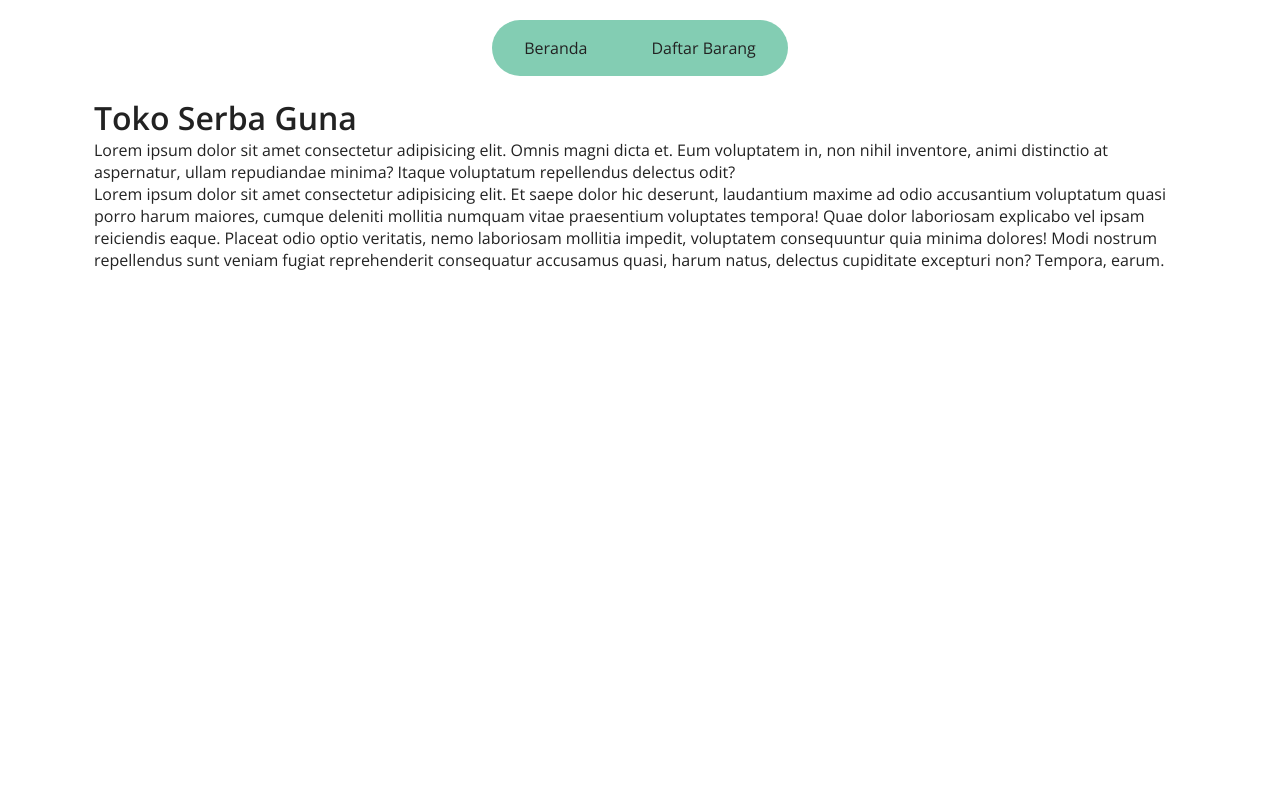
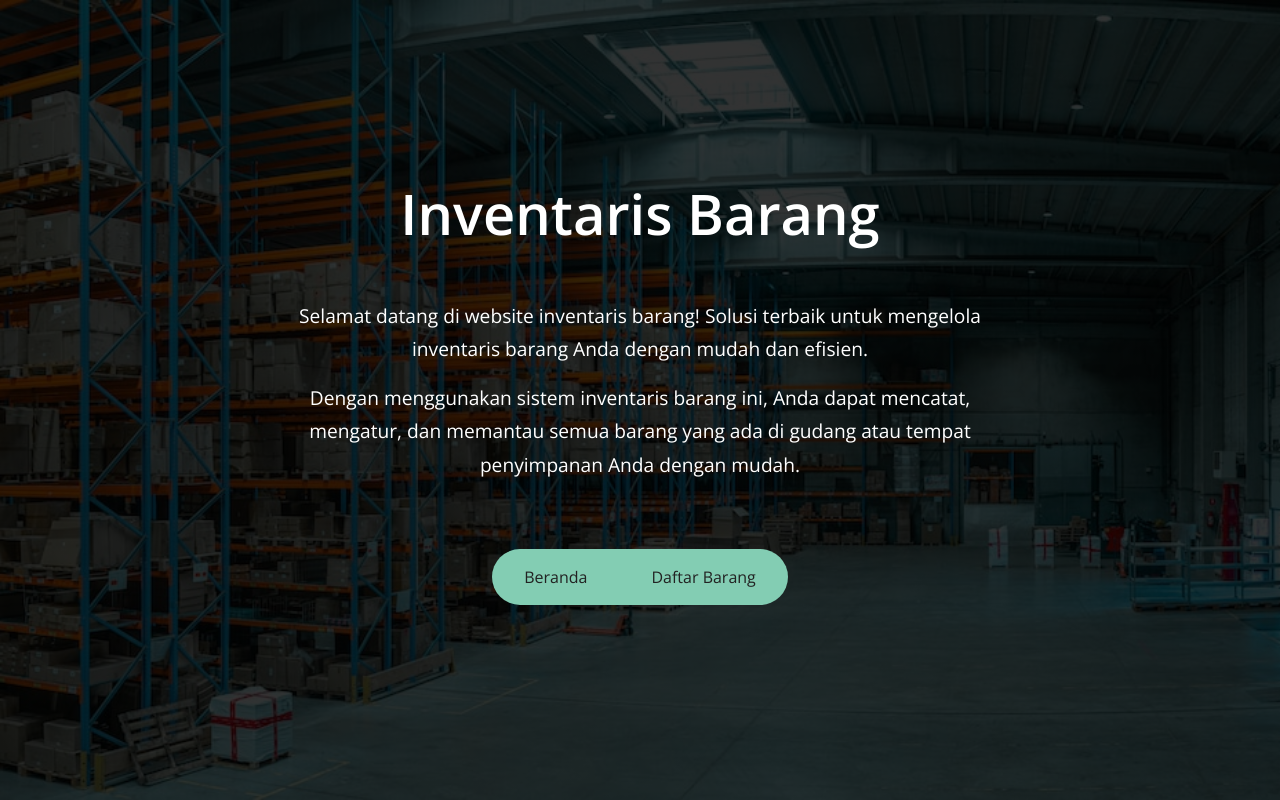
Before and after one commit to fauzan-radji/inventaris-barang, a PHP site: page / in a window 1280 px wide. Run offline with PHP 8.4, Linux system fonts and the light colour scheme.

Commit message:
fix home page

```diff
--- a/_env.php
+++ b/_env.php
@@ -5,5 +5,9 @@ const ENV = [
   "db_pass" => "",
   "db_name" => "uas_pweb",
 
-  "records_per_page" => 9
+  "records_per_page" => 3,
+  "descriptions" => [
+    "Selamat datang di website inventaris barang! Solusi terbaik untuk mengelola inventaris barang Anda dengan mudah dan efisien.",
+    "Dengan menggunakan sistem inventaris barang ini, Anda dapat mencatat, mengatur, dan memantau semua barang yang ada di gudang atau tempat penyimpanan Anda dengan mudah."
+  ]
 ];
--- a/css/colors.css
+++ b/css/colors.css
@@ -6,6 +6,7 @@
   --orange: #fbcf71;
   --white: #ffffff;
   --black: #222222;
+  --black-alpha: #000c;
 
   --light-gray: #bbbbbb;
   --gray: #888888;
--- a/css/components.css
+++ b/css/components.css
@@ -1,5 +1,6 @@
 .container {
-  margin: auto;
+  margin-left: auto;
+  margin-right: auto;
 }
 
 .row {
@@ -65,6 +66,11 @@
   padding-bottom: 10px !important;
 }
 
+.pt-3 {
+  padding-top: 15px !important;
+  padding-bottom: 15px !important;
+}
+
 .my-2 {
   margin-top: 10px !important;
   margin-bottom: 10px !important;
@@ -80,6 +86,11 @@
   margin-bottom: 20px !important;
 }
 
+.my-5 {
+  margin-top: 25px !important;
+  margin-bottom: 25px !important;
+}
+
 .ms-auto {
   margin-left: auto !important;
 }
@@ -90,6 +101,26 @@
 
 .mb-4 {
   margin-bottom: 20px !important;
+}
+
+.lh-1 {
+  line-height: 1em !important;
+}
+
+.lh-2 {
+  line-height: 1.25em !important;
+}
+
+.lh-3 {
+  line-height: 1.5em !important;
+}
+
+.lh-4 {
+  line-height: 1.75em !important;
+}
+
+.lh-5 {
+  line-height: 2em !important;
 }
 
 .h-100 {
@@ -165,6 +196,10 @@
   color: black;
 }
 
+.text-center {
+  text-align: center !important;
+}
+
 .text-muted {
   color: var(--dark-gray);
 }
--- a/css/index.css
+++ b/css/index.css
@@ -1,12 +1,10 @@
-header {
-  width: 100%;
-  height: 80vh;
-  background-image: url("../img/bg.png");
+body {
+  height: 100vh;
+  background-image: linear-gradient(var(--black-alpha), var(--black-alpha)),
+    url("../img/bg.jpeg");
   background-size: cover;
   background-repeat: no-repeat;
   background-position: center;
+
+  color: var(--white);
 }
-
-header h1 {
-  text-align: center;
-}
--- a/edit.php
+++ b/edit.php
@@ -72,7 +72,7 @@ $success = getSuccess();
       </div>
 
       <div class="d-flex justify-content-end gapx-2">
-        <label class="btn btn-secondary" for="modal-radio-tambah">Batal</label>
+        <button class="btn btn-secondary" type="reset">Reset</button>
         <button class="btn btn-primary" type="submit" name="submit">Simpan</button>
       </div>
     </form>
--- a/index.php
+++ b/index.php
@@ -1,3 +1,4 @@
+<?php include 'utils.php' ?>
 <!DOCTYPE html>
 <html lang="id">
 
@@ -8,22 +9,27 @@
   <title>Beranda</title>
 
   <?php include 'partials/css.php' ?>
-  <!-- <link rel="stylesheet" href="css/index.css"> -->
+  <link rel="stylesheet" href="css/index.css">
 </head>
 
-<body>
+<body class="d-flex flex-column justify-content-center text-center">
+  <div class="container">
+    <div class="row justify-content-center">
+      <div class="col-md-8">
+        <h1 style="font-size: 3.5rem;">Inventaris Barang</h1>
+      </div>
+    </div>
+
+    <div class="row justify-content-center my-5 pt-3 lh-4" style="font-size: 1.2rem;">
+      <?php foreach (env('descriptions') as $paragraph) : ?>
+        <div class="col-md-8">
+          <p><?= $paragraph ?></p>
+        </div>
+      <?php endforeach ?>
+    </div>
+  </div>
+
   <?php include 'partials/navigasi.php' ?>
-
-  <div class="container">
-    <header>
-      <h1>Toko Serba Guna</h1>
-    </header>
-
-    <main>
-      <p>Lorem ipsum dolor sit amet consectetur adipisicing elit. Omnis magni dicta et. Eum voluptatem in, non nihil inventore, animi distinctio at aspernatur, ullam repudiandae minima? Itaque voluptatum repellendus delectus odit?</p>
-      <p>Lorem ipsum dolor sit amet consectetur adipisicing elit. Et saepe dolor hic deserunt, laudantium maxime ad odio accusantium voluptatum quasi porro harum maiores, cumque deleniti mollitia numquam vitae praesentium voluptates tempora! Quae dolor laboriosam explicabo vel ipsam reiciendis eaque. Placeat odio optio veritatis, nemo laboriosam mollitia impedit, voluptatem consequuntur quia minima dolores! Modi nostrum repellendus sunt veniam fugiat reprehenderit consequatur accusamus quasi, harum natus, delectus cupiditate excepturi non? Tempora, earum.</p>
-    </main>
-  </div>
 </body>
 
 </html>
```
Also changed, not shown: img/bg.jpeg (added), img/bg.png (deleted), img/gamabr1.png (deleted), img/gamabr2.jpg (deleted), 1 other file.
